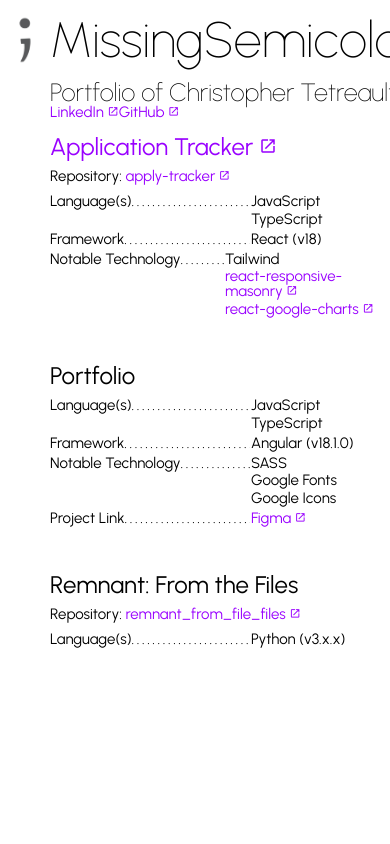
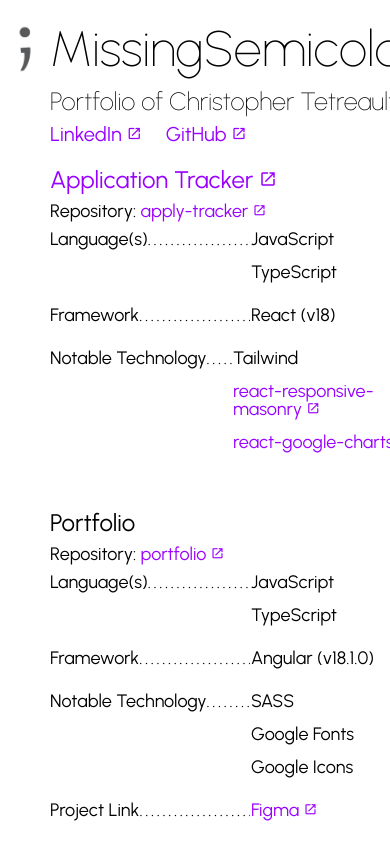
Before and after one commit to AbsentSemicolon/portfolio, an Angular app: page / in a window 390 px wide. Shown: the top 844 px of the page. Built offline with nearby package versions, Linux system fonts and the light colour scheme.

Commit message:
Some styling changes to make things a bit more usable

```diff
--- a/src/components/header/header.component.html
+++ b/src/components/header/header.component.html
@@ -4,13 +4,10 @@
             <img src="./logo_large.png" />
             <h1>MissingSemicolon</h1>
         </div>
-        <div class="separator"></div>
         <div class="header-right">
             <h2>Portfolio of&nbsp;<br />Christopher Tetreault&nbsp;</h2>
-            <p>
-                <span></span>
-                <span
-                    ><app-link
+            <nav>
+                <app-link
                     linkUrl="https://www.linkedin.com/in/christopher-tetreault-js/"
                     linkText="LinkedIn"
                     external="true"
@@ -19,9 +16,8 @@
                     linkUrl="https://github.com/AbsentSemicolon"
                     linkText="GitHub"
                     external="true"
-                    ></app-link
-                ></span>
-            </p>
+                ></app-link>
+            </nav>
         </div>
     </div>
 </header>
--- a/src/components/header/header.component.scss
+++ b/src/components/header/header.component.scss
@@ -3,16 +3,11 @@
 header {
     display: flex;
     align-items: center;
-    height: 110px;
+    margin: 2.4rem 0;
 
     img {
         width: auto;
-        height: 80px;
-    }
-
-    .separator {
-        margin: 0 2.4rem;
-        height: calc(100% - 5rem);
+        height: 70px;
     }
 
     .header-content {
@@ -31,11 +26,19 @@
 
     .header-left {
         display: flex;
+        padding: 0 2.4rem 0 0;
+        border-right: 2px solid;
+        margin: 0 2.4rem 0 0;
     }
 
     .header-right {
-        p {
-            font-size: 1.5rem;
+        nav {
+            margin: 1rem 0 0;
+            font-size: 2rem;
+
+            app-link {
+                margin: 0 2.4rem 0 0;
+            }
         }
     }
 }
@@ -43,28 +46,29 @@
 @media only screen and (max-width: 1000px) {
     header {
         height: auto;
-        margin: 2.4rem 0;
 
         .header-content {
             flex-direction: column;
         }
 
-        br,
-        .separator {
+        br {
             display: none;
+        }
+
+        .header-left {
+            padding: 0;
+            border: none;
         }
 
         .header-right {
             width: 100%;
-            padding: 0 0 0 80px;
+            padding: 0 0 0 70px;
         }
     }
 }
 
 @media only screen and (max-width: 666px) {
     header {
-        margin: 1.5rem 0;
-
         .header-content {
             flex-direction: column;
 
--- a/src/components/project/project.component.scss
+++ b/src/components/project/project.component.scss
@@ -1,6 +1,6 @@
 .project-list-container {
     width: 666px;
-    margin: 0 auto;
+    margin: 0 0 0 70px;
 
     article {
         margin: 0 0 45px;
@@ -9,7 +9,11 @@
 }
 li {
     display: flex;
-    margin: 0 0 0.25rem;
+    margin: 0 0 0.5rem;
+
+    &.multilevel {
+        margin: 0 0 2rem;
+    }
 
     p {
         width: 200px;
@@ -34,17 +38,24 @@
 @media only screen and (max-width: 1000px) {
     .project-list-container {
         width: 100%;
-        padding: 0 0 0 80px;
     }
 }
 
 @media only screen and (max-width: 666px) {
     .project-list-container {
         width: 100%;
-        padding: 0 0 0 50px;
+        margin: 0 0 0 50px;
 
         article {
-            font-size: 1.5rem;
+            font-size: 1.8rem;
+        }
+    }
+
+    li {
+        margin: 0 0 1.5rem;
+
+        &.multilevel {
+            margin: 0 0 1rem;
         }
     }
 }
--- a/src/components/project/project.component.ts
+++ b/src/components/project/project.component.ts
@@ -86,7 +86,7 @@
                     link: ""
                 }
             ],
-            github: "private",
+            github: "portfolio",
             thirdPartyList: [
                 {
                     name: "SASS"
--- a/src/index.html
+++ b/src/index.html
@@ -2,7 +2,7 @@
 <html lang="en">
     <head>
         <meta charset="utf-8" />
-        <title>Christopher Tetreault - A Portfolio</title>
+        <title>Christopher Tetreault Portfolio</title>
         <base href="/" />
         <meta name="viewport" content="width=device-width, initial-scale=1" />
         <link rel="icon" type="image/x-icon" href="favicon.ico" />
```
Lines whose indentation alone changed are shown as unchanged.
